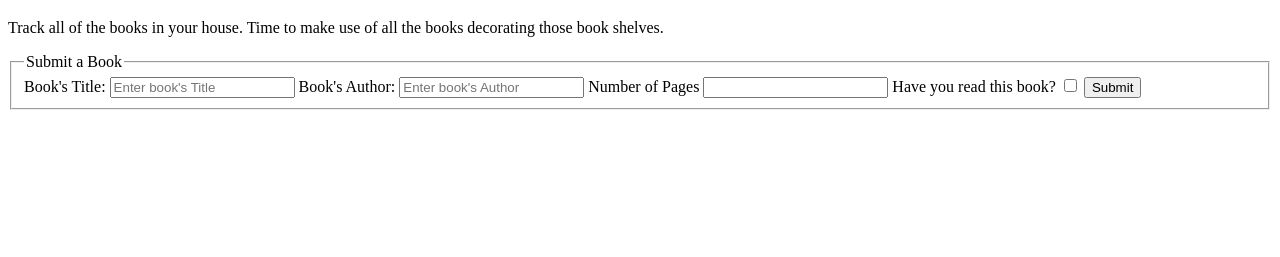
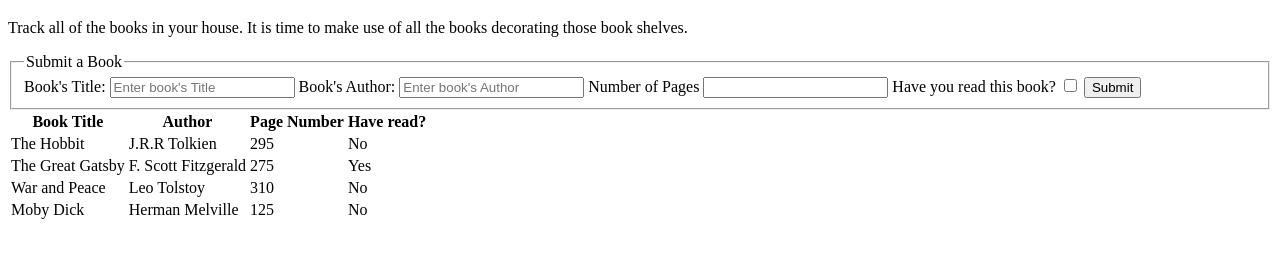
Before and after one commit to L-Bauer/odin_library, a plain HTML site: page index.html in a window 1280 px wide. Shown: the part 61-318 px from the top of the page. Drawn offline with Linux system fonts and the light colour scheme.

Commit message:
Build function to display table of books

```diff
--- a/app.js
+++ b/app.js
@@ -8,19 +8,24 @@ function Book(title, author, pages, read) {
 };
 
 Book.prototype.read_info = function(read) {
-  if (read == true) {
-      return 'have read'
+  if (read) {
+      return 'Yes'
   } else {
-      return 'not read yet'
+      return 'No'
   }
 };
 
 Book.prototype.info = function () {
-  return `${title} by ${author}, ${pages} pages, ${this.read_info(read)}`
+  return `${this.title} by ${this.author}, ${this.pages} pages, ${this.read_info(this.read)}`
 };
 
-const theHobbit = new Book("The Hobbit", "J.R.R Tolkien", 295, false)
+//Example books
+const theHobbit = new Book("The Hobbit", "J.R.R Tolkien", 295, 0)
+const warAndPeace = new Book("War and Peace", "Leo Tolstoy", 310, 0)
+const greatGatsby = new Book("The Great Gatsby", "F. Scott Fitzgerald", 275, 1)
+const mobyDick = new Book("Moby Dick", "Herman Melville", 125, 0)
 
+//Library Functions
 function addBookToLibrary(newBook) {
     return myLibrary.push(newBook)
 }
@@ -29,10 +34,24 @@ function deleteBookToLibrary() {
   // pass
 }
 
+// https://stackoverflow.com/questions/72527457/how-to-create-an-html-table-from-an-array-of-objects
+// https://stackoverflow.com/questions/61497993/how-to-insert-array-values-into-a-html-table-with-javascript
 function displayLibrary() {
-  // pass
+  var table = document.getElementById("datas");
+  table.innerHTML="";
+  var tr="";
+  myLibrary.forEach(book=>{
+     tr+='<tr>';
+     tr+='<td>'+book.title+'</td>'+'<td>'+book.author+'</td>'+'<td>'+book.pages+'</td>'+'<td>'+book.read_info(book.read)+'</td>'
+     tr+='</tr>'
+  })
+  table.innerHTML+=tr;
 }
 
-addBookToLibrary(theHobbit)
+addBookToLibrary(theHobbit);
+addBookToLibrary(greatGatsby);
+addBookToLibrary(warAndPeace);
+addBookToLibrary(mobyDick);
 
-console.log(theHobbit.info())
+
+displayLibrary(myLibrary)
--- a/index.html
+++ b/index.html
@@ -11,7 +11,7 @@
     <body>
       <h1>Personal Library</h1>
       <p>
-        Track all of the books in your house. Time to make use of all the books
+        Track all of the books in your house. It is time to make use of all the books
         decorating those book shelves.
       </p>
        <fieldset id="submit_book">
@@ -32,6 +32,17 @@
             <button type="submit">Submit</button>
           </form>
        </fieldset>
+       <table id="library_list">
+          <thead>
+            <th>Book Title</th>
+            <th>Author</th>
+            <th>Page Number</th>
+            <th>Have read?</th>
+          </thead>
+          <tbody id="datas">
+
+          </tbody>
+        </table>
 
         <script src="app.js" async defer></script>
     </body>
```
